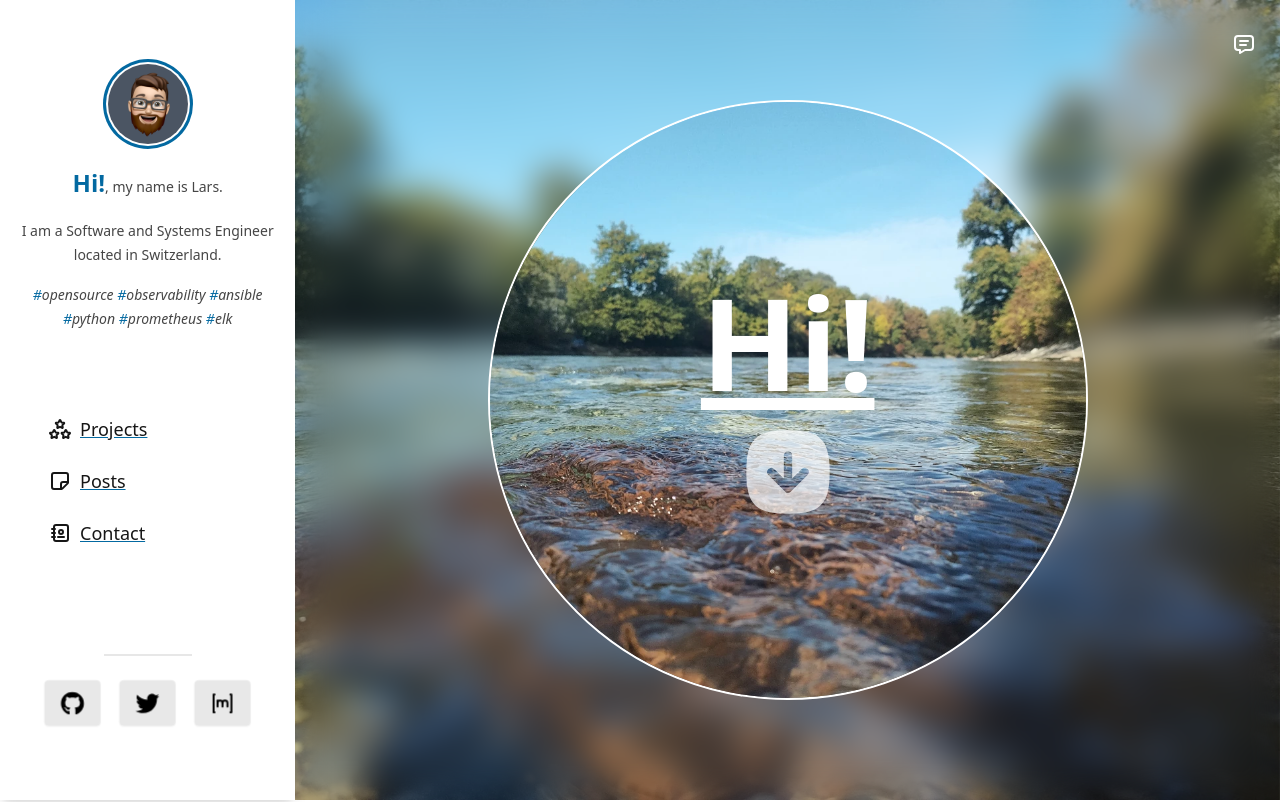
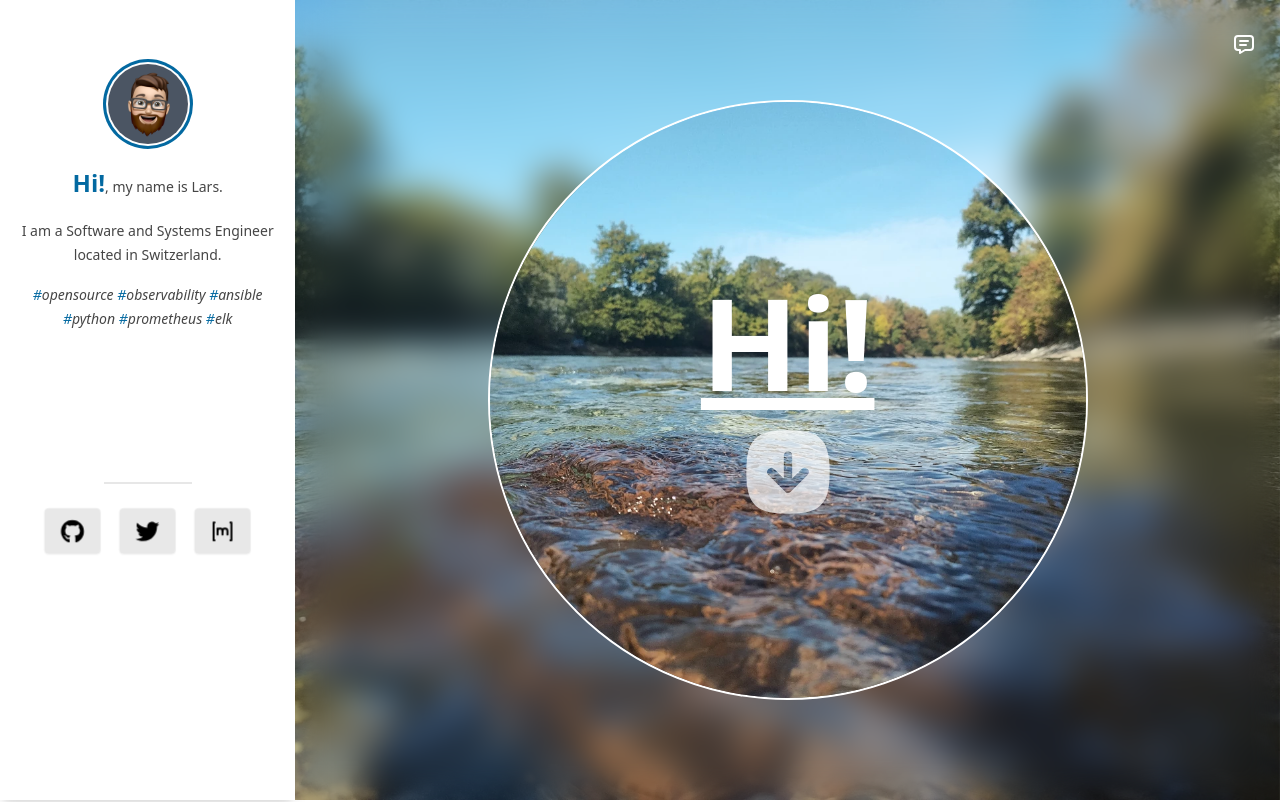
Before and after one commit to l4r-s/l4rs.net, a React (Vite) app: page / in a window 1280 px wide. Shown: the top 802 px of the page. Built offline with nearby package versions, Linux system fonts and the light colour scheme.

Commit message:
disable menu

```diff
--- a/src/App.tsx
+++ b/src/App.tsx
@@ -34,7 +34,7 @@ const App: React.FC = () => {
                 <div className="flex">
                   <Header />
                   <div className="hidden md:flex lg:flex w-96 sticky top-0 h-screen max-h-screen shadow-lg">
-                    <Sidebar />
+                    <Sidebar showMenu={false} />
                   </div>
                   <div className="w-full">
                     <Home title={"Hi! 👋" + titleSuffix} />
--- a/src/components/Sidebar.tsx
+++ b/src/components/Sidebar.tsx
@@ -9,12 +9,17 @@ import { FaGithub, FaTwitter } from "react-icons/fa6";
 
 const Welcome = lazy(() => import("./Welcome"));
 
-const Sidebar: React.FC = () => {
+interface Props {
+  showMenu: boolean;
+}
+
+const Sidebar: React.FC<Props> = (props) => {
   return (
     <div className="min-h-screen gap-2 bg-base-100 text-base-content p-4">
       <Welcome />
 
       <div className="flex flex-col mt-16">
+        {props.showMenu && (
           <ul className="menu menu-lg">
             <li className="font-medium">
               <a href="#">
@@ -35,6 +40,7 @@ const Sidebar: React.FC = () => {
               </a>
             </li>
           </ul>
+        )}
 
         <div className="flex justify-center items-center mt-16">
           <div className="divider divide-gray-400 w-2/6"></div>
```
Lines whose indentation alone changed are shown as unchanged.
